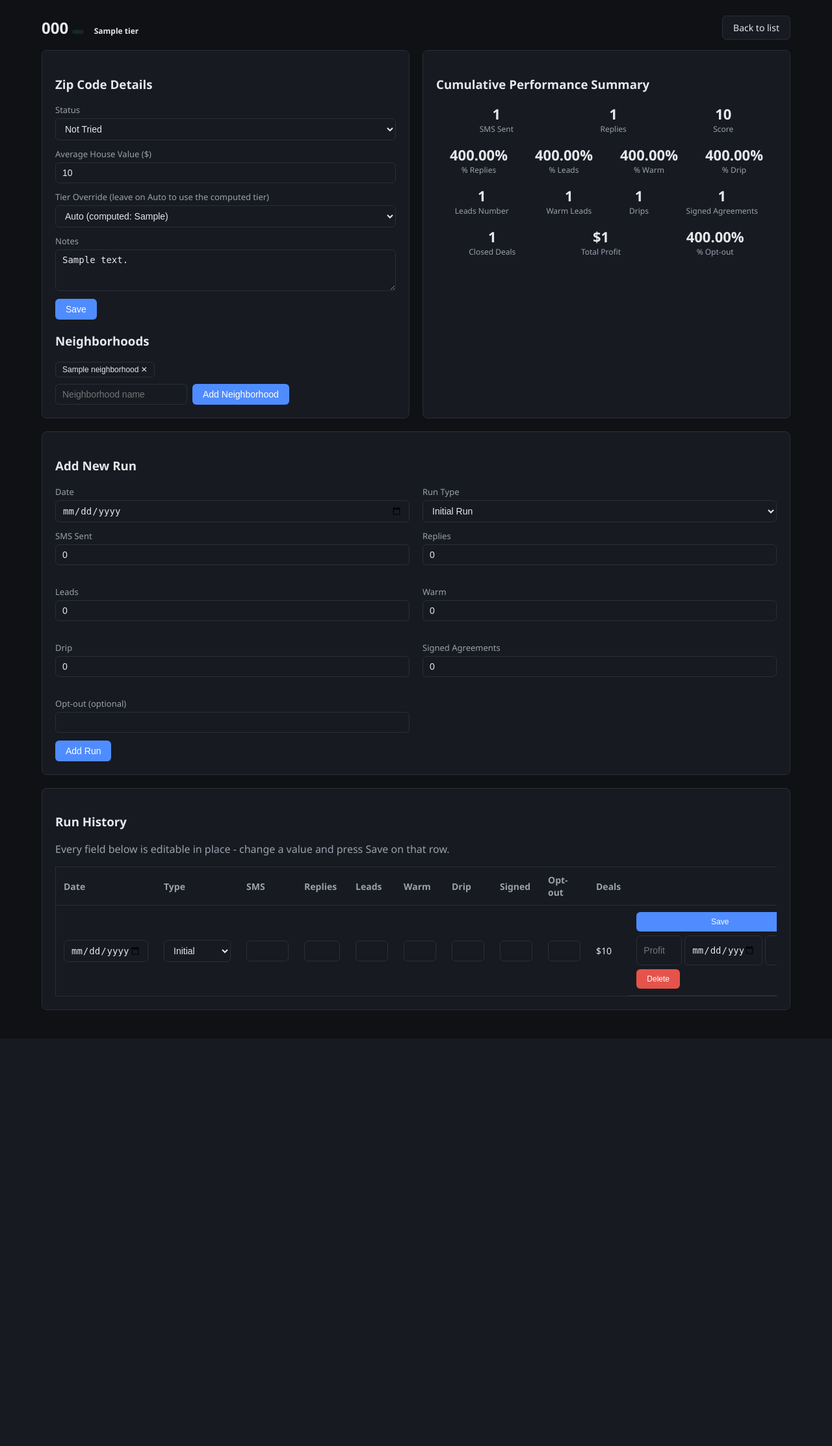
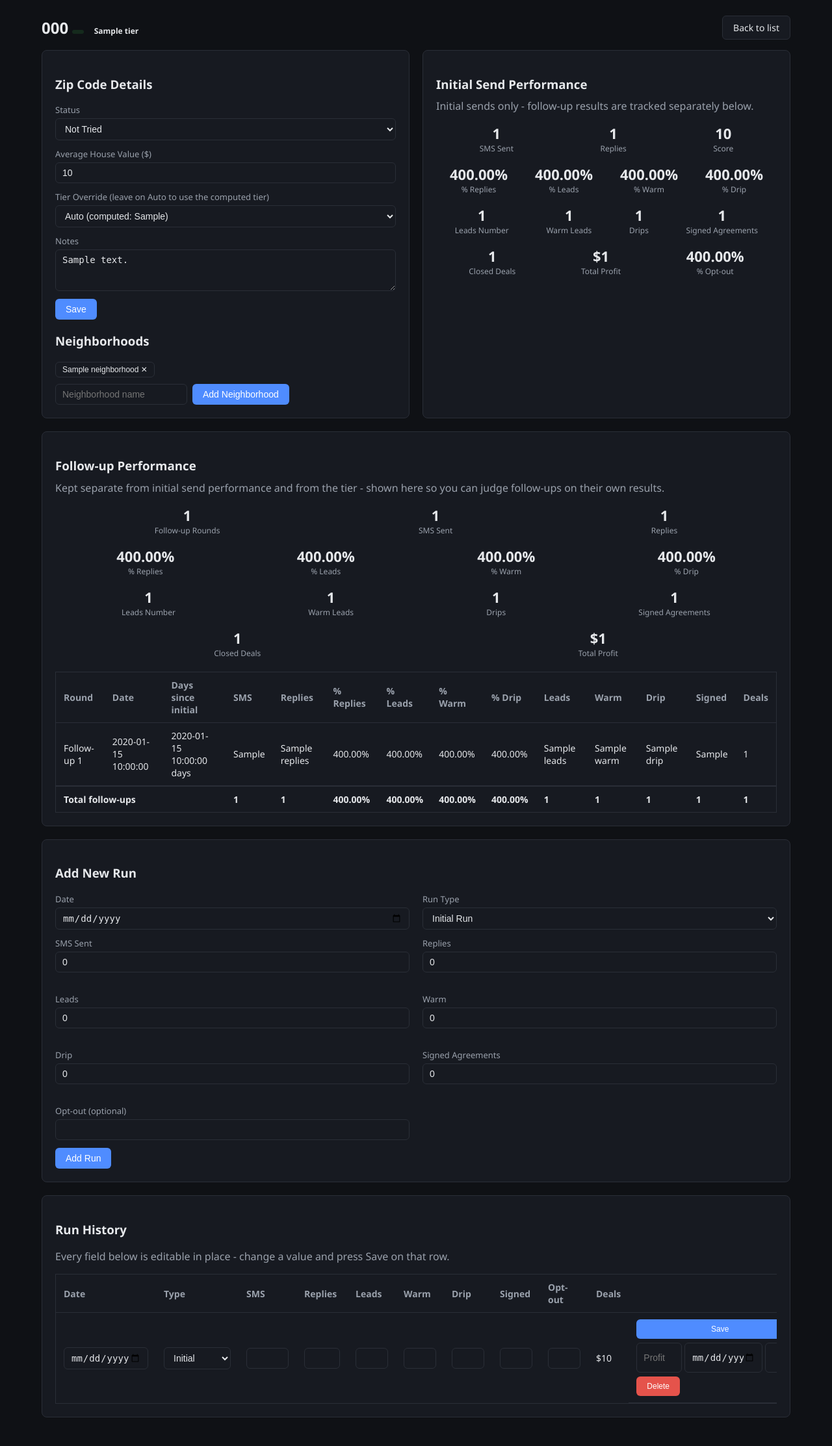
Before and after one commit to talsharp/sharprei, a FastAPI app: template app/templates/zip_detail.html in a window 1280 px wide. Shown: the part 53-2279 px from the top of the page at 65% size. Before the commit the page ends 1608 px from the top, so only its background shows below. Run offline with FastAPI, Linux system fonts and the light colour scheme; the template is opened without the code that fills it: most values are stand-ins (such as "Sample title", 1, 10 or a date in 2020).

Commit message:
Stop blending initial and follow-up data together
Per feedback: initial-send performance and follow-up performance are now
tracked as two fully separate things everywhere, not combined into one
number.

- get_zip_metrics() now aggregates INITIAL runs only - this is what
  drives the main list's columns, the Score, and the Tier. Follow-up
  activity no longer moves a zip's tier.
- Follow-up data has its own parallel metric set (% Replies, % Leads,
  % Warm, % Drip, Signed Agreements, Closed Deals, Profit) at both the
  per-round and "Total follow-ups" level, matching what's shown for
  initial sends.
- Zip detail page now has two distinct cards: "Initial Send
  Performance" and "Follow-up Performance", instead of one blended
  summary.
- Added a note on the list screen clarifying the columns and Tier
  reflect initial sends only.

Co-Authored-By: Claude Sonnet 5 <noreply@anthropic.com>

```diff
--- a/app/main.py
+++ b/app/main.py
@@ -101,6 +101,7 @@ def zip_detail(request: Request, zip_id: int, db: Session = Depends(get_db)):
         .all()
     )
     all_neighborhoods = db.query(Neighborhood).order_by(Neighborhood.name).all()
+    follow_up = get_follow_up_summaries(db, [zip_id]).get(zip_id)
     return templates.TemplateResponse(
         "zip_detail.html",
         {
@@ -109,6 +110,7 @@ def zip_detail(request: Request, zip_id: int, db: Session = Depends(get_db)):
             "m": metrics,
             "zc": metrics.zip_code,
             "runs": runs,
+            "follow_up": follow_up,
             "all_neighborhoods": all_neighborhoods,
             "run_types": list(RunType),
             "today": date.today().isoformat(),
--- a/app/metrics.py
+++ b/app/metrics.py
@@ -4,7 +4,7 @@ from typing import List, Optional
 from sqlalchemy import func, select
 from sqlalchemy.orm import Session
 
-from app.models import CampaignRun, Deal, ZipCode
+from app.models import CampaignRun, Deal, RunType, ZipCode
 
 # Minimum SMS volume before a zip code is eligible for a tier - below this,
 # lead/reply rates are too noisy on a small sample to grade reliably.
@@ -172,6 +172,10 @@ def _assign_tiers(results: List[ZipMetrics]) -> None:
 
 
 def get_zip_metrics(db: Session, zip_code_id: Optional[int] = None) -> List[ZipMetrics]:
+    """Metrics here reflect INITIAL sends only - follow-up performance is tracked
+    separately (see app.followups) and is never blended into these numbers,
+    including the tier, so a zip's grade always reflects its proven initial-send
+    performance regardless of how much follow-up activity it's had since."""
     run_agg = (
         select(
             CampaignRun.zip_code_id.label("zip_code_id"),
@@ -184,6 +188,7 @@ def get_zip_metrics(db: Session, zip_code_id: Optional[int] = None) -> List[ZipM
             func.sum(CampaignRun.opt_out).label("total_opt_out"),
             func.count(CampaignRun.id).label("run_count"),
         )
+        .where(CampaignRun.run_type == RunType.initial)
         .group_by(CampaignRun.zip_code_id)
         .subquery()
     )
@@ -195,6 +200,7 @@ def get_zip_metrics(db: Session, zip_code_id: Optional[int] = None) -> List[ZipM
             func.sum(Deal.profit).label("total_profit"),
         )
         .join(Deal, Deal.campaign_run_id == CampaignRun.id)
+        .where(CampaignRun.run_type == RunType.initial)
         .group_by(CampaignRun.zip_code_id)
         .subquery()
     )
--- a/app/templates/zip_detail.html
+++ b/app/templates/zip_detail.html
@@ -62,7 +62,8 @@
   </div>
 
   <div class="card">
-    <h3>Cumulative Performance Summary</h3>
+    <h3>Initial Send Performance</h3>
+    <p class="muted" style="margin-top:-8px;">Initial sends only - follow-up results are tracked separately below.</p>
     <div class="stat-row" style="margin-bottom:16px;">
       <div class="stat"><div class="value">{{ m.total_sms }}</div><div class="label">SMS Sent</div></div>
       <div class="stat"><div class="value">{{ m.total_replies }}</div><div class="label">Replies</div></div>
@@ -86,6 +87,81 @@
       <div class="stat"><div class="value">{{ "%.2f%%"|format(m.optout_rate*100) if m.optout_rate is not none else "—" }}</div><div class="label">% Opt-out</div></div>
     </div>
   </div>
+</div>
+
+<div class="card">
+  <h3>Follow-up Performance</h3>
+  <p class="muted" style="margin-top:-8px;">Kept separate from initial send performance and from the tier - shown here so you can judge follow-ups on their own results.</p>
+  {% if follow_up and follow_up.rounds %}
+  <div class="stat-row" style="margin-bottom:16px;">
+    <div class="stat"><div class="value">{{ follow_up.rounds|length }}</div><div class="label">Follow-up Rounds</div></div>
+    <div class="stat"><div class="value">{{ follow_up.total_sms }}</div><div class="label">SMS Sent</div></div>
+    <div class="stat"><div class="value">{{ follow_up.total_replies }}</div><div class="label">Replies</div></div>
+  </div>
+  <div class="stat-row" style="margin-bottom:16px;">
+    <div class="stat"><div class="value">{{ "%.2f"|format(follow_up.reply_rate*100) }}%</div><div class="label">% Replies</div></div>
+    <div class="stat"><div class="value">{{ "%.2f"|format(follow_up.lead_rate*100) }}%</div><div class="label">% Leads</div></div>
+    <div class="stat"><div class="value">{{ "%.2f"|format(follow_up.warm_rate*100) }}%</div><div class="label">% Warm</div></div>
+    <div class="stat"><div class="value">{{ "%.2f"|format(follow_up.drip_rate*100) }}%</div><div class="label">% Drip</div></div>
+  </div>
+  <div class="stat-row" style="margin-bottom:16px;">
+    <div class="stat"><div class="value">{{ follow_up.total_leads }}</div><div class="label">Leads Number</div></div>
+    <div class="stat"><div class="value">{{ follow_up.total_warm }}</div><div class="label">Warm Leads</div></div>
+    <div class="stat"><div class="value">{{ follow_up.total_drip }}</div><div class="label">Drips</div></div>
+    <div class="stat"><div class="value">{{ follow_up.total_signed_agreements }}</div><div class="label">Signed Agreements</div></div>
+  </div>
+  <div class="stat-row" style="margin-bottom:20px;">
+    <div class="stat"><div class="value">{{ follow_up.deal_count }}</div><div class="label">Closed Deals</div></div>
+    <div class="stat"><div class="value">${{ "%.0f"|format(follow_up.total_profit) }}</div><div class="label">Total Profit</div></div>
+  </div>
+  <div style="overflow-x:auto;">
+  <table>
+    <thead>
+      <tr>
+        <th>Round</th><th>Date</th><th>Days since initial</th><th>SMS</th><th>Replies</th>
+        <th>% Replies</th><th>% Leads</th><th>% Warm</th><th>% Drip</th>
+        <th>Leads</th><th>Warm</th><th>Drip</th><th>Signed</th><th>Deals</th>
+      </tr>
+    </thead>
+    <tbody>
+      {% for rnd in follow_up.rounds %}
+      <tr>
+        <td>Follow-up {{ rnd.round_number }}</td>
+        <td>{{ rnd.run.run_date }}</td>
+        <td>{{ (rnd.days_since_initial ~ " days") if rnd.days_since_initial is not none else "—" }}</td>
+        <td>{{ rnd.run.sms_sent }}</td>
+        <td>{{ rnd.run.replies }}</td>
+        <td>{{ "%.2f"|format(rnd.reply_rate*100) }}%</td>
+        <td>{{ "%.2f"|format(rnd.lead_rate*100) }}%</td>
+        <td>{{ "%.2f"|format(rnd.warm_rate*100) }}%</td>
+        <td>{{ "%.2f"|format(rnd.drip_rate*100) }}%</td>
+        <td>{{ rnd.run.leads }}</td>
+        <td>{{ rnd.run.warm }}</td>
+        <td>{{ rnd.run.drip }}</td>
+        <td>{{ rnd.run.signed_agreements }}</td>
+        <td>{{ rnd.deal_count }}</td>
+      </tr>
+      {% endfor %}
+      <tr style="font-weight:600; border-top:2px solid var(--border);">
+        <td colspan="3">Total follow-ups</td>
+        <td>{{ follow_up.total_sms }}</td>
+        <td>{{ follow_up.total_replies }}</td>
+        <td>{{ "%.2f"|format(follow_up.reply_rate*100) }}%</td>
+        <td>{{ "%.2f"|format(follow_up.lead_rate*100) }}%</td>
+        <td>{{ "%.2f"|format(follow_up.warm_rate*100) }}%</td>
+        <td>{{ "%.2f"|format(follow_up.drip_rate*100) }}%</td>
+        <td>{{ follow_up.total_leads }}</td>
+        <td>{{ follow_up.total_warm }}</td>
+        <td>{{ follow_up.total_drip }}</td>
+        <td>{{ follow_up.total_signed_agreements }}</td>
+        <td>{{ follow_up.deal_count }}</td>
+      </tr>
+    </tbody>
+  </table>
+  </div>
+  {% else %}
+  <p class="muted">No follow-up runs yet for this zip code.</p>
+  {% endif %}
 </div>
 
 <div class="card">
```
Also changed, not shown: app/followups.py (+74 -15 lines), app/templates/zip_list.html (+17 -1 lines).
